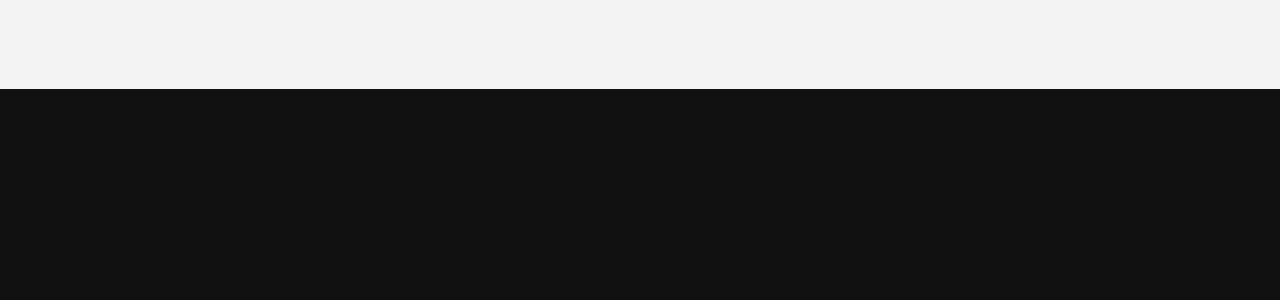
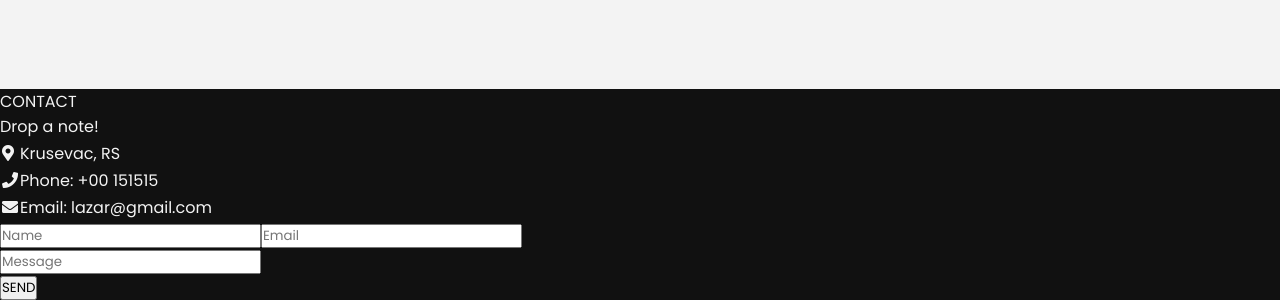
Before and after one commit to lazarks/angular-game-tracker, an Angular app: page / in a window 1280 px wide. Shown: the part 1511-1811 px from the top of the page. Before the commit the page ends 1600 px from the top, so only its background shows below. Built offline with nearby package versions, Linux system fonts and the light colour scheme.

Commit message:
home - contact structure

```diff
--- a/src/app/components/home/home.component.html
+++ b/src/app/components/home/home.component.html
@@ -24,4 +24,44 @@
 
 <section class="recommended" id="recommended">recommended</section>
 <section class="about"></section>
-<section class="contact"></section>
+<section class="contact">
+  <div class="title">
+    <div class="overlay"></div>
+    <div class="title-main">CONTACT</div>
+    <div class="title-add">Drop a note!</div>
+  </div>
+  <div class="content">
+    <div class="flex-wrapper">
+      <div class="info">
+        <table>
+          <tr>
+            <td><i class="fas fa-map-marker-alt"></i></td>
+            <td>Krusevac, RS</td>
+          </tr>
+          <tr>
+            <td><i class="fas fa-phone"></i></td>
+            <td>Phone: +00 151515</td>
+          </tr>
+          <tr>
+            <td><i class="fas fa-envelope"></i></td>
+            <td>Email: lazar@gmail.com</td>
+          </tr>
+        </table>
+      </div>
+      <div class="form">
+        <form>
+          <div class="form-group user-info">
+            <input type="text" placeholder="Name" id="name" />
+            <input type="text" placeholder="Email" id="email" />
+          </div>
+          <div class="form-group msg">
+            <input type="text" placeholder="Message" id="message" />
+          </div>
+          <div class="form-group">
+            <input type="submit" value="SEND" id="submit" />
+          </div>
+        </form>
+      </div>
+    </div>
+  </div>
+</section>
```
